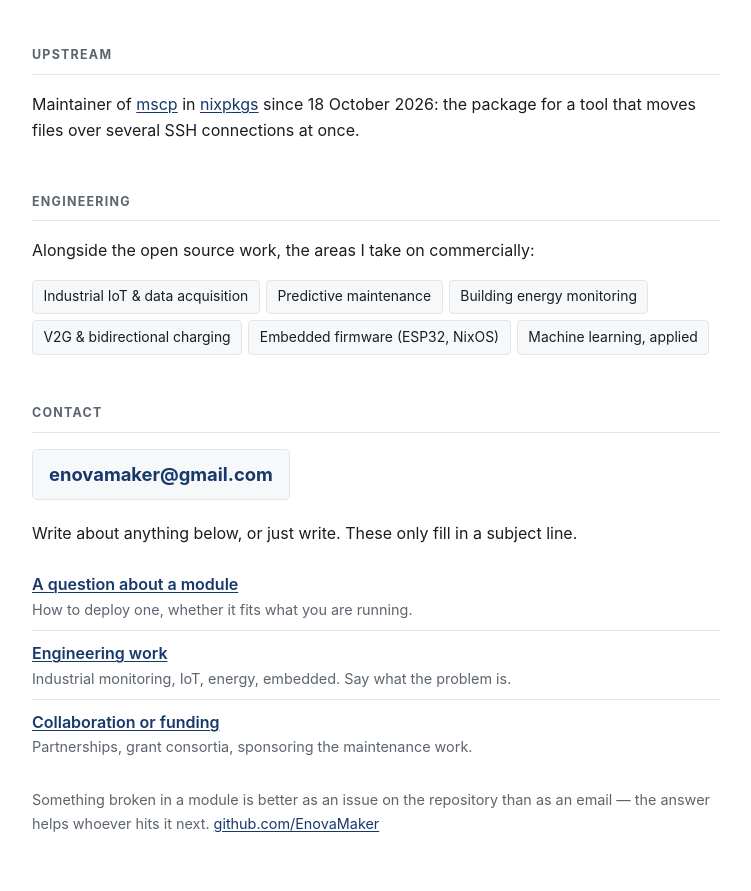
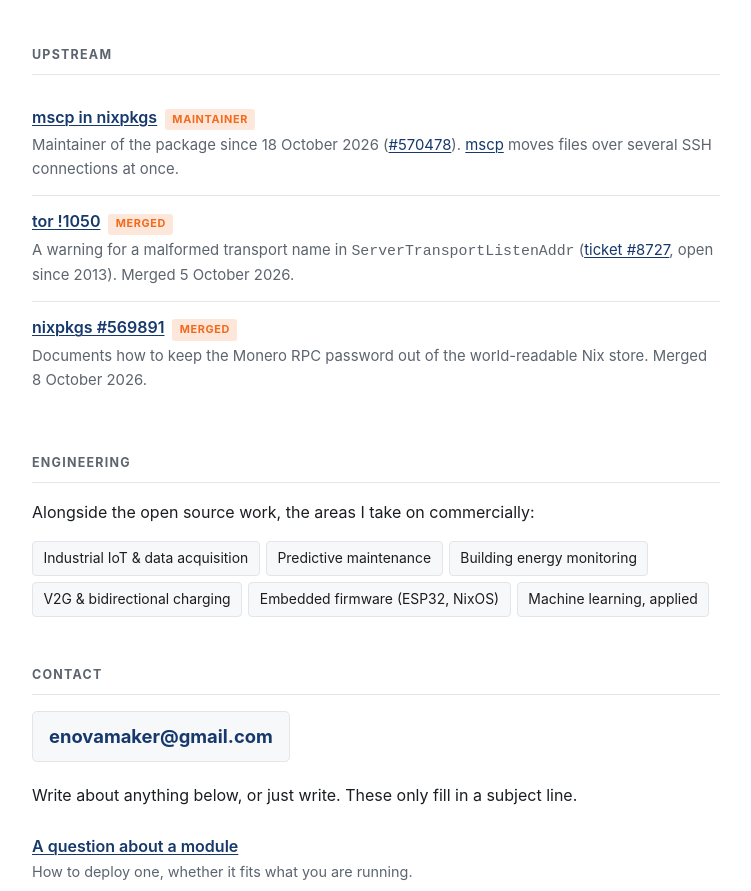
Before and after one commit to EnovaMaker/EnovaMaker.github.io, a plain HTML site: page index.html in a window 1280 px wide. Shown: the part 1263-2154 px from the top of the page, without its empty margins (264-1015 px from the left). Drawn offline with Linux system fonts and the light colour scheme.

Commit message:
Upstream: add tor !1050 and nixpkgs #569891 (both merged)

```diff
--- a/index.html
+++ b/index.html
@@ -207,12 +207,39 @@
 
   <h2>Upstream</h2>
 
-  <p>
-    Maintainer of <a href="https://github.com/upa/mscp">mscp</a> in
-    <a href="https://github.com/NixOS/nixpkgs/blob/master/pkgs/by-name/ms/mscp/package.nix">nixpkgs</a>
-    since 18 October 2026: the package for a tool that moves files over several SSH connections
-    at once.
-  </p>
+  <ul class="work">
+    <li>
+      <div class="row">
+        <a href="https://github.com/NixOS/nixpkgs/blob/master/pkgs/by-name/ms/mscp/package.nix">mscp in nixpkgs</a>
+        <span class="badge live">maintainer</span>
+      </div>
+      <div class="desc">
+        Maintainer of the package since 18 October 2026 (<a href="https://github.com/NixOS/nixpkgs/pull/570478">#570478</a>).
+        <a href="https://github.com/upa/mscp">mscp</a> moves files over several SSH connections at once.
+      </div>
+    </li>
+    <li>
+      <div class="row">
+        <a href="https://gitlab.torproject.org/tpo/core/tor/-/merge_requests/1050">tor !1050</a>
+        <span class="badge live">merged</span>
+      </div>
+      <div class="desc">
+        A warning for a malformed transport name in <code>ServerTransportListenAddr</code>
+        (<a href="https://gitlab.torproject.org/tpo/core/tor/-/issues/8727">ticket #8727</a>, open since 2013).
+        Merged 5 October 2026.
+      </div>
+    </li>
+    <li>
+      <div class="row">
+        <a href="https://github.com/NixOS/nixpkgs/pull/569891">nixpkgs #569891</a>
+        <span class="badge live">merged</span>
+      </div>
+      <div class="desc">
+        Documents how to keep the Monero RPC password out of the world-readable Nix store.
+        Merged 8 October 2026.
+      </div>
+    </li>
+  </ul>
 
   <h2>Engineering</h2>
 
```
